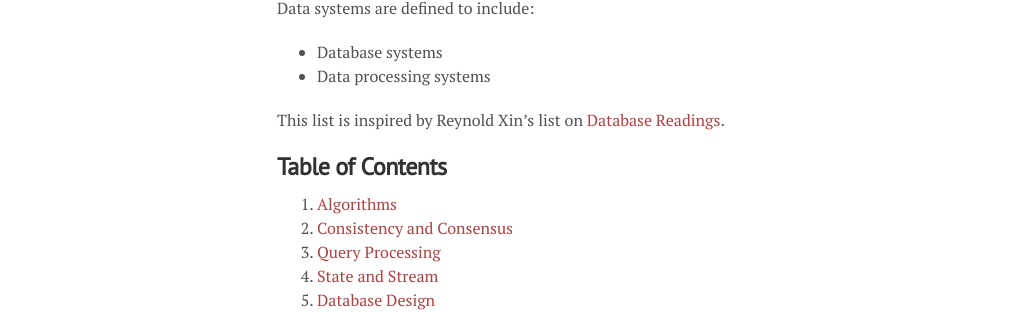
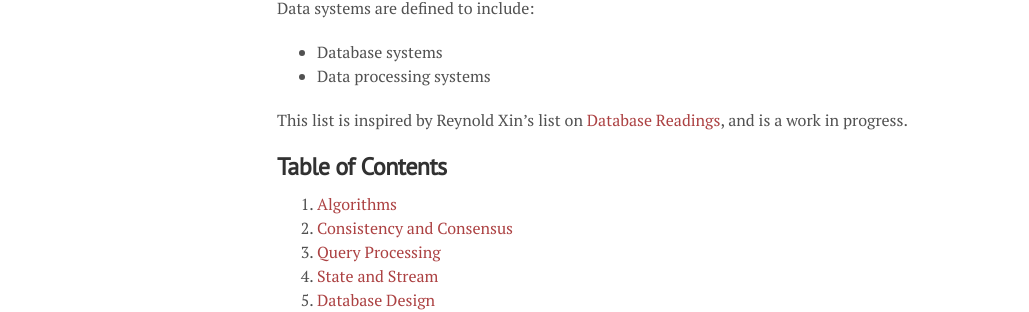
Before and after one commit to sujithjay/sujithjay.github.io, a Jekyll site: the page built from reading-list-data-systems.md, in a window 1280 px wide. Shown: the part 318-630 px from the top of the page, without its empty margins (3-1032 px from the left). Built offline with Jekyll 4.4.1, drawn with Linux system fonts in a browser that asks for light colours; nearby versions of some CDN libraries; our own code applies the rules of GitHub Pages for plain Markdown files.

Commit message:
Edit reading-list

```diff
--- a/reading-list-data-systems.md
+++ b/reading-list-data-systems.md
@@ -10,7 +10,7 @@ Data systems are defined to include:
 - Database systems
 - Data processing systems
 
-This list is inspired by Reynold Xin's list on [Database Readings](https://github.com/rxin/db-readings).
+This list is inspired by Reynold Xin's list on [Database Readings](https://github.com/rxin/db-readings), and is a work in progress.
 
 ## Table of Contents
 1. [Algorithms](#algorithms)
```
